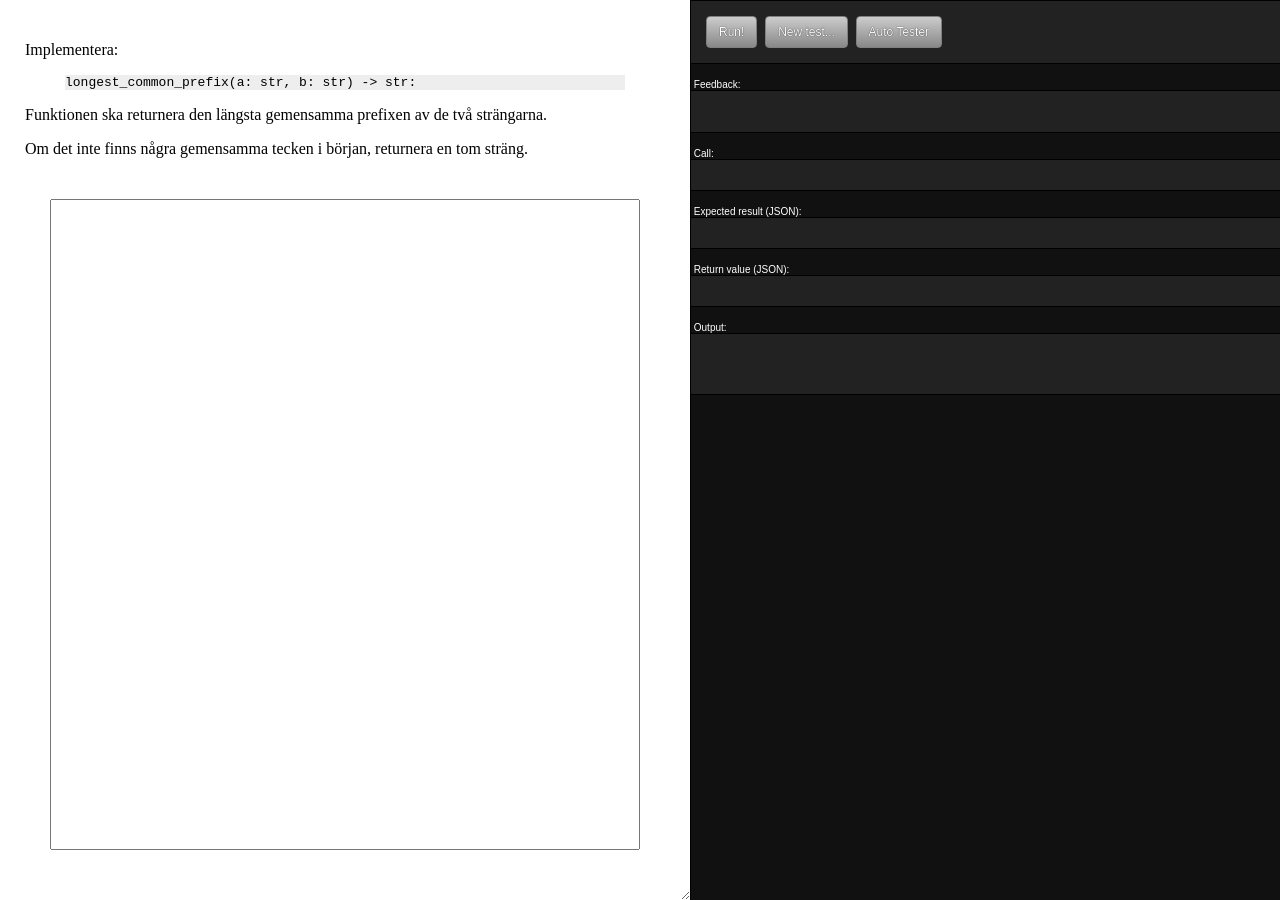
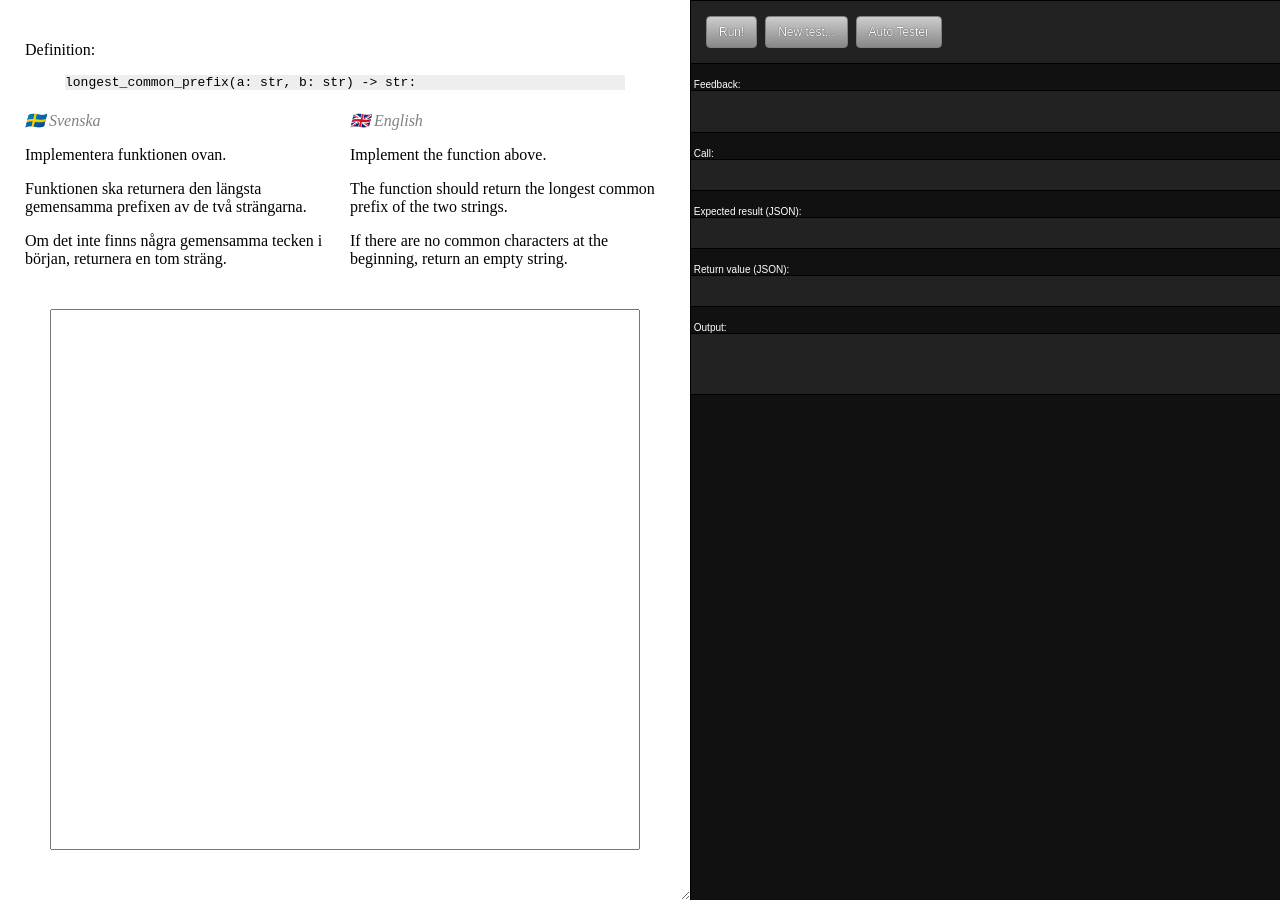
Before and after one commit to crilab/dva128_funcportal, a Jekyll site: the page built from _assignments/longest_common_prefix.md, in a window 1280 px wide. Built offline with Jekyll 4.4.1, drawn with Linux system fonts in a browser that asks for light colours.

Commit message:
translation

```diff
--- a/_assignments/longest_common_prefix.md
+++ b/_assignments/longest_common_prefix.md
@@ -3,14 +3,26 @@
 title: Longest Common Prefix
 difficulty: 1
 ---
-Implementera:
+Definition:
 {% highlight python %}
 longest_common_prefix(a: str, b: str) -> str:
 {% endhighlight %}
 
+<div class="swedish" markdown="1">
+Implementera funktionen ovan.
+
 Funktionen ska returnera den längsta gemensamma prefixen av de två strängarna.
 
 Om det inte finns några gemensamma tecken i början, returnera en tom sträng.
+</div>
+
+<div class="english" markdown="1">
+Implement the function above.
+
+The function should return the longest common prefix of the two strings.
+
+If there are no common characters at the beginning, return an empty string.
+</div>
 
 <script>
 
```
